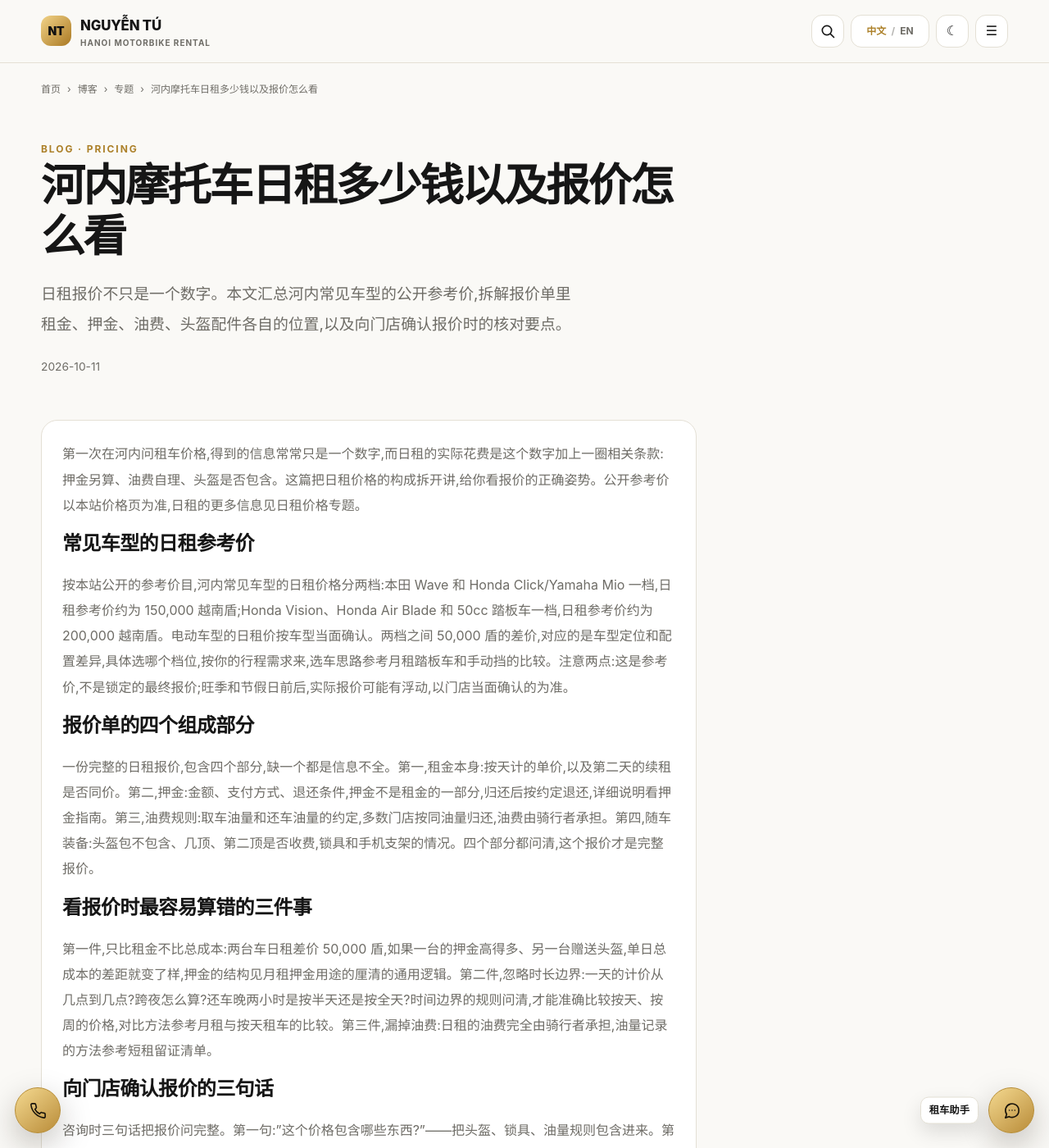
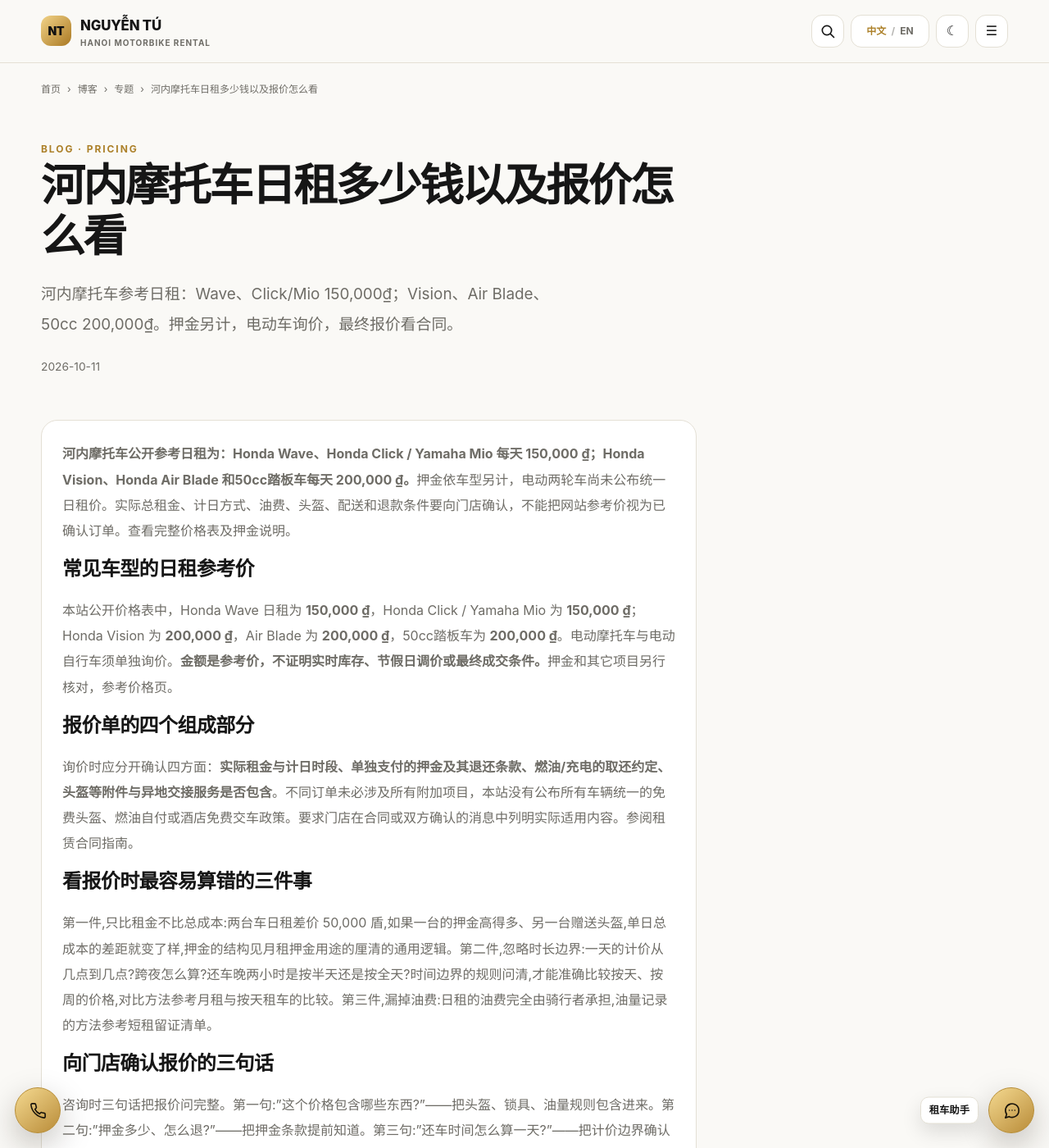
Before and after one commit to thuexemayhanoi/china, a Jekyll site: the page built from _posts/2026-10-11-hanoi-pricing-daily-01.md, in a window 1280 px wide and 1400 px high. Shown: the whole window at 82% size. Built offline with Jekyll 4.4.1, drawn with Linux system fonts in a browser that asks for light colours.

Commit message:
seo(china): answer-first audited pricing/deposit article 2026-10-11-hanoi-pricing-daily-01.md

```diff
--- a/_posts/2026-10-11-hanoi-pricing-daily-01.md
+++ b/_posts/2026-10-11-hanoi-pricing-daily-01.md
@@ -5,22 +5,23 @@ topic: "pricing"
 subtopic: "daily"
 permalink: "/blog/hanoi-pricing-daily-01/"
 title: "河内摩托车日租多少钱以及报价怎么看"
-description: "日租报价不只是一个数字。本文汇总河内常见车型的公开参考价,拆解报价单里租金、押金、油费、头盔配件各自的位置,以及向门店确认报价时的核对要点。"
+description: "河内摩托车参考日租：Wave、Click/Mio 150,000₫；Vision、Air Blade、50cc 200,000₫。押金另计，电动车询价，最终报价看合同。"
+last_modified_at: "2026-10-12"
 primary_keyword: "河内摩托车日租价格"
 date: "2026-10-11 17:49:34 +0700"
 seo_silo: "pricing/daily"
 breadcrumbs: [{"label": "博客", "href": "/blog/"}, {"label": "专题", "href": "/topics/pricing/daily/"}, {"label": "河内摩托车日租多少钱以及报价怎么看"}]
 publication_method: "automated_qa"
 ---
-第一次在河内问租车价格,得到的信息常常只是一个数字,而日租的实际花费是这个数字加上一圈相关条款:押金另算、油费自理、头盔是否包含。这篇把日租价格的构成拆开讲,给你看报价的正确姿势。公开参考价以本站[价格页](/prices/)为准,日租的更多信息见[日租价格专题](/topics/pricing/daily/)。
+**河内摩托车公开参考日租为：Honda Wave、Honda Click / Yamaha Mio 每天 {{ site.data.vehicles[0].display.day }}；Honda Vision、Honda Air Blade 和50cc踏板车每天 {{ site.data.vehicles[1].display.day }}。**押金依车型另计，电动两轮车尚未公布统一日租价。实际总租金、计日方式、油费、头盔、配送和退款条件要向门店确认，不能把网站参考价视为已确认订单。查看[完整价格表](/prices/)及[押金说明](/topics/pricing/deposits/)。
 
 ## 常见车型的日租参考价
 
-按本站公开的参考价目,河内常见车型的日租价格分两档:本田 Wave 和 Honda Click/Yamaha Mio 一档,日租参考价约为 150,000 越南盾;Honda Vision、Honda Air Blade 和 50cc 踏板车一档,日租参考价约为 200,000 越南盾。电动车型的日租价按车型当面确认。两档之间 50,000 盾的差价,对应的是车型定位和配置差异,具体选哪个档位,按你的行程需求来,选车思路参考[月租踏板车和手动挡的比较](/blog/hanoi-rental-longterm-10/)。注意两点:这是参考价,不是锁定的最终报价;旺季和节假日前后,实际报价可能有浮动,以门店当面确认的为准。
+本站公开价格表中，Honda Wave 日租为 <strong>{{ site.data.vehicles[0].display.day }}</strong>，Honda Click / Yamaha Mio 为 <strong>{{ site.data.vehicles[3].display.day }}</strong>；Honda Vision 为 <strong>{{ site.data.vehicles[1].display.day }}</strong>，Air Blade 为 <strong>{{ site.data.vehicles[2].display.day }}</strong>，50cc踏板车为 <strong>{{ site.data.vehicles[4].display.day }}</strong>。电动摩托车与电动自行车须单独询价。**金额是参考价，不证明实时库存、节假日调价或最终成交条件。**押金和其它项目另行核对，参考[价格页](/prices/)。
 
 ## 报价单的四个组成部分
 
-一份完整的日租报价,包含四个部分,缺一个都是信息不全。第一,租金本身:按天计的单价,以及第二天的续租是否同价。第二,押金:金额、支付方式、退还条件,押金不是租金的一部分,归还后按约定退还,详细说明看[押金指南](/topics/pricing/deposits/)。第三,油费规则:取车油量和还车油量的约定,多数门店按同油量归还,油费由骑行者承担。第四,随车装备:头盔包不包含、几顶、第二顶是否收费,锁具和手机支架的情况。四个部分都问清,这个报价才是完整报价。
+询价时应分开确认四方面：**实际租金与计日时段、单独支付的押金及其退还条款、燃油/充电的取还约定、头盔等附件与异地交接服务是否包含**。不同订单未必涉及所有附加项目，本站没有公布所有车辆统一的免费头盔、燃油自付或酒店免费交车政策。要求门店在合同或双方确认的消息中列明实际适用内容。参阅[租赁合同指南](/topics/guides/contracts/)。
 
 ## 看报价时最容易算错的三件事
 
```
